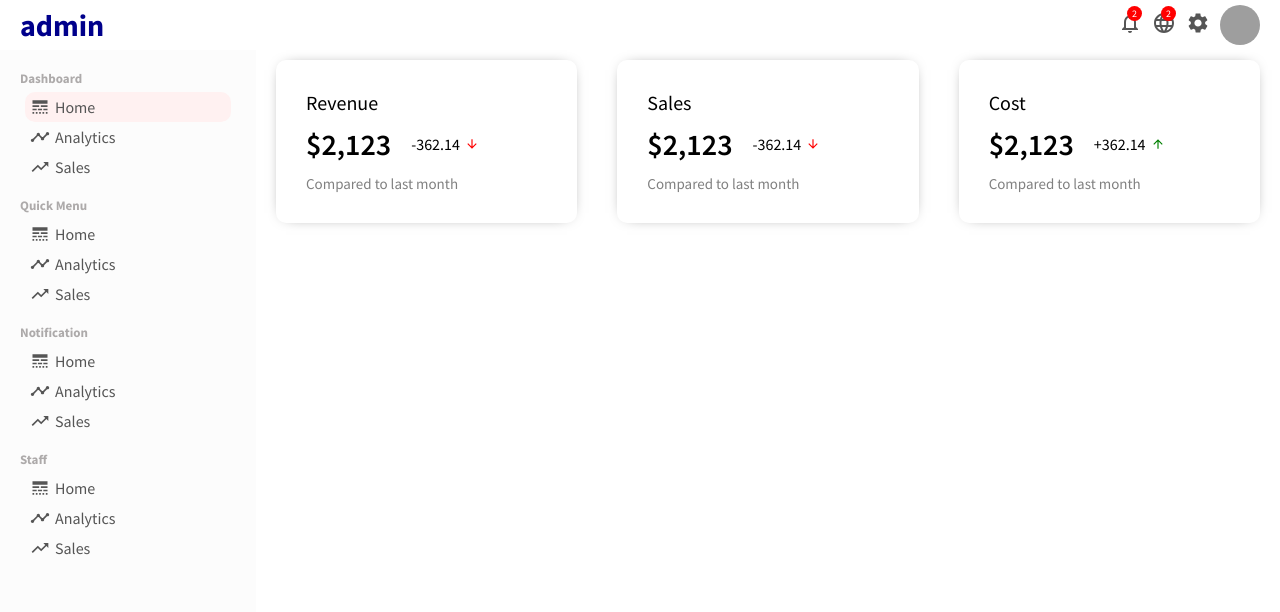
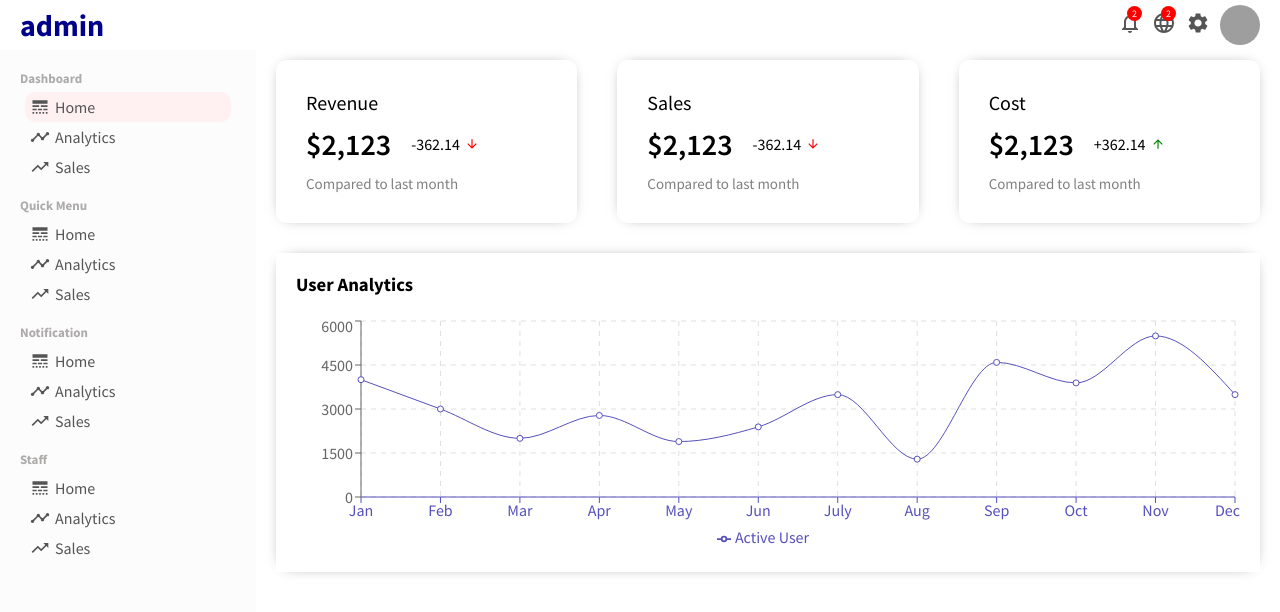
Before and after one commit to wickes1/frontend-admin-dashboard, a React (Create React App) app: page / in a window 1280 px wide. Shown: the top 612 px of the page. Built offline with nearby package versions, Linux system fonts and the light colour scheme; grey boxes are pictures that could not be loaded.

Commit message:
Chart Widget finished

```diff
--- /dev/null
+++ b/src/components/chart/Chart.jsx
@@ -0,0 +1,29 @@
+import './chart.css'
+import {
+  LineChart,
+  Line,
+  XAxis,
+  YAxis,
+  CartesianGrid,
+  Tooltip,
+  Legend,
+  ResponsiveContainer,
+} from 'recharts'
+
+export default function Chart({ title, data, dataKey, grid }) {
+  return (
+    <div className="chart">
+      <h3 className="chartTitle">{title}</h3>
+      <ResponsiveContainer width="100%" aspect={4 / 1}>
+        <LineChart data={data}>
+          {grid && <CartesianGrid stroke="#e0dfdf" strokeDasharray="5 5" />}
+          <XAxis dataKey="name" stroke="#5550bd" />
+          <YAxis />
+          <Tooltip />
+          <Legend />
+          <Line type="monotone" dataKey={dataKey} stroke="#5550bd" />
+        </LineChart>
+      </ResponsiveContainer>
+    </div>
+  )
+}
--- /dev/null
+++ b/src/components/chart/chart.css
@@ -0,0 +1,10 @@
+.chart {
+  margin: 20px;
+  padding: 20px;
+  -webkit-box-shadow: 0px 0px 15px -10px #000000;
+  box-shadow: 0px 0px 15px -10px #000000;
+}
+
+.chartTitle {
+  margin-bottom: 20px;
+}
--- a/src/components/pages/home/Home.jsx
+++ b/src/components/pages/home/Home.jsx
@@ -1,10 +1,14 @@
 import './home.css'
 import FeaturedInfo from './../../featureinfo/FeaturedInfo'
+import Chart from '../../chart/Chart'
+import { userData } from '../../../dummyData'
 
 export default function Home() {
   return (
     <div className="home">
       <FeaturedInfo />
+      <Chart data={userData} title="User Analytics" grid dataKey="Active User" />
+      <div className="homeWdiget"></div>
     </div>
   )
 }
--- /dev/null
+++ b/src/dummyData.js
@@ -0,0 +1,50 @@
+export const userData = [
+  {
+    name: 'Jan',
+    'Active User': 4000,
+  },
+  {
+    name: 'Feb',
+    'Active User': 3000,
+  },
+  {
+    name: 'Mar',
+    'Active User': 2000,
+  },
+  {
+    name: 'Apr',
+    'Active User': 2780,
+  },
+  {
+    name: 'May',
+    'Active User': 1890,
+  },
+  {
+    name: 'Jun',
+    'Active User': 2390,
+  },
+  {
+    name: 'July',
+    'Active User': 3490,
+  },
+  {
+    name: 'Aug',
+    'Active User': 1290,
+  },
+  {
+    name: 'Sep',
+    'Active User': 4590,
+  },
+  {
+    name: 'Oct',
+    'Active User': 3890,
+  },
+  {
+    name: 'Nov',
+    'Active User': 5490,
+  },
+  {
+    name: 'Dec',
+    'Active User': 3490,
+  },
+]
```
